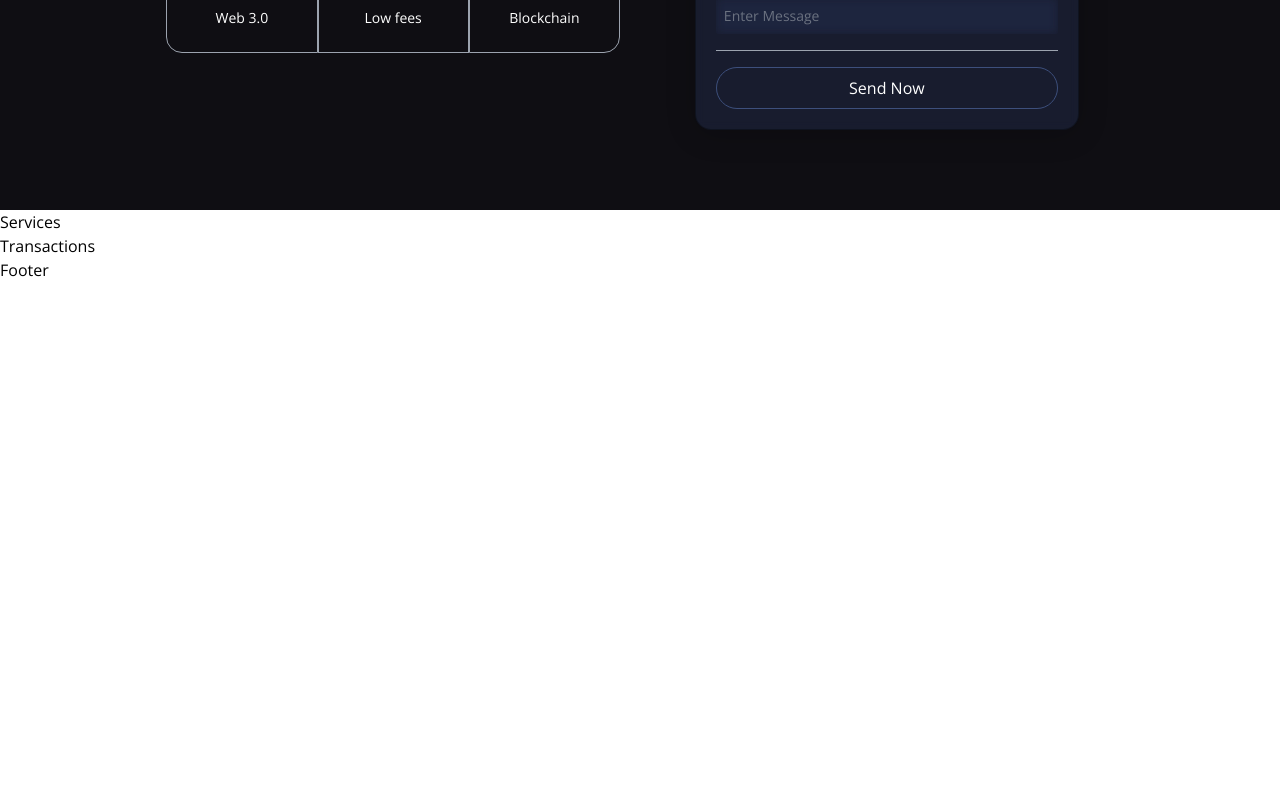
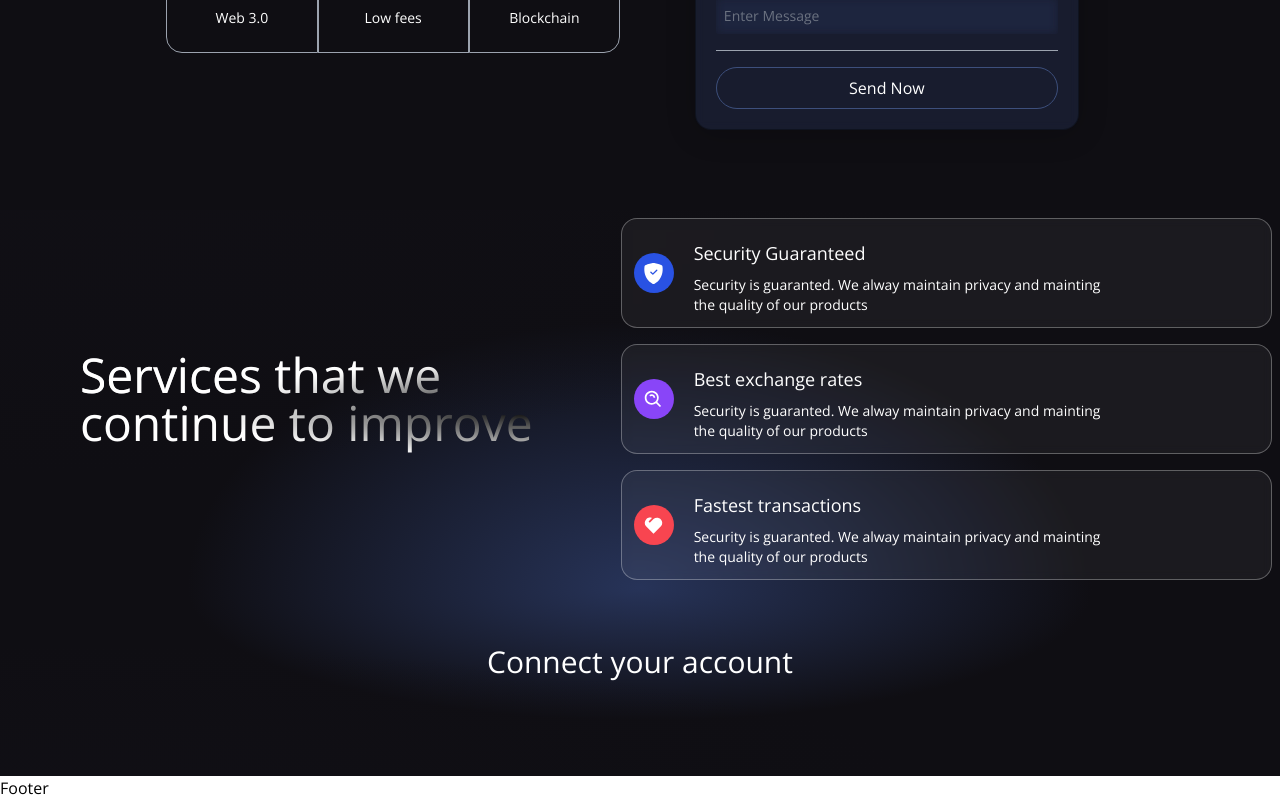
Before and after one commit to hoaflee/krycain, a React (Vite) app in the folder client/: page / in a window 1280 px wide. Shown: the part 543-1343 px from the top of the page. Before the commit the page ends 825 px from the top, so only its background shows below. Built offline with nearby package versions, Linux system fonts and the light colour scheme.

Commit message:
transaction

```diff
--- a/client/src/components/Services.jsx
+++ b/client/src/components/Services.jsx
@@ -1,5 +1,59 @@
+import { BsShieldFillCheck } from "react-icons/bs";
+import { BiSearchAlt } from "react-icons/bi";
+import { RiHeart2Fill } from "react-icons/ri";
+
+const ServiceCard = ({ color, title, icon, subtitle }) => (
+  <div className="flex flex-row justify-start items-center white-glassmorphism p-3 m-2 cursor-pointer hover:shadow-xl">
+    <div
+      className={`w-10 h-10 rounded-full flex justify-center items-center ${color}`}
+    >
+      {icon}
+    </div>
+
+    <div className="ml-5 flex flex-col flex-1">
+      <h1 className="mt-2 text-white text-lg"> {title} </h1>
+      <p className="mt-2 text-white text-sm md:w-9/12"> {subtitle} </p>
+    </div>
+  </div>
+);
+
 const Services = () => {
-  return <h1>Services</h1>;
+  return (
+    <div className="flex flex-col md:flex-row w-full justify-center items-center gradient-bg-services">
+      <div className="flex mf:flex-row flex-col items-center justify-between md:p-20 py-12 px-4">
+        <div className="flex-1 flex flex-col justify-start items-start">
+          <h1 className="text-white text-3xl sm:text-5xl py-2 text-gradient">
+            Services that we
+            <br />
+            continue to improve
+          </h1>
+        </div>
+      </div>
+
+      <div className="flex-1 flex flex-col justify-start items-center">
+        <ServiceCard
+          color="bg-[#2952E3]"
+          title="Security Guaranteed"
+          icon={<BsShieldFillCheck fontSize={21} className="text-white" />}
+          subtitle="Security is guaranted. We alway maintain privacy and mainting the quality of our products"
+        />
+
+        <ServiceCard
+          color="bg-[#8945F8]"
+          title="Best exchange rates"
+          icon={<BiSearchAlt fontSize={21} className="text-white" />}
+          subtitle="Security is guaranted. We alway maintain privacy and mainting the quality of our products"
+        />
+
+        <ServiceCard
+          color="bg-[#F84550]"
+          title="Fastest transactions"
+          icon={<RiHeart2Fill fontSize={21} className="text-white" />}
+          subtitle="Security is guaranted. We alway maintain privacy and mainting the quality of our products"
+        />
+      </div>
+    </div>
+  );
 };
 
 export default Services;
--- a/client/src/components/Transactions.jsx
+++ b/client/src/components/Transactions.jsx
@@ -1,5 +1,46 @@
+import React, { useContext, useState } from "react";
+import { TransactionContext } from "../context/TransactionContext";
+import dummyData from "../utils/dummyData";
+import { shortenAddress } from "../utils/shortenAddress";
+
+const TransactionCard = ({
+  addressTo,
+  addressFrom,
+  timestamp,
+  message,
+  keyword,
+  amount,
+  url,
+}) => {
+  return "transaction";
+};
+
 const Transactions = () => {
-  return <h1>Transactions</h1>;
+  const { currentAccount } = useContext(TransactionContext);
+
+  return (
+    <div className="flex w-full justify-center items-center 2xl:px-20 gradient-bg-transactions">
+      <div className="flex flex-col md:p-12 py-12 px-4">
+        {currentAccount ? (
+          <h3 className="text-white text-3xl text-center my-2">
+            {" "}
+            Lastest Transactions
+          </h3>
+        ) : (
+          <h3 className="text-white text-3xl text-center my-2">
+            {" "}
+            Connect your account
+          </h3>
+        )}
+
+        <div className="flex flex-wrap justify-center items-center mt-10">
+          {dummyData.reverse().map((transaction, i) => {
+            <TransactionCard key={i} {...transaction} />;
+          })}
+        </div>
+      </div>
+    </div>
+  );
 };
 
 export default Transactions;
--- a/client/src/components/Welcome.jsx
+++ b/client/src/components/Welcome.jsx
@@ -5,6 +5,7 @@
 
 import { TransactionContext } from "../context/TransactionContext";
 import { Loader } from "./";
+import { shortenAddress } from "../utils/shortenAddress";
 
 const commonStyles =
   "min-h-[70px] sm:px-0 px-2 sm:min-w-[120px] flex justify-center items-center border-[0.5px] border-gray-400 text-sm font-light text-white";
@@ -84,7 +85,9 @@
               </div>
 
               <div>
-                <p className="text-white font-light text-sm">Address</p>
+                <p className="text-white font-light text-sm">
+                  {shortenAddress(currentAccount)}
+                </p>
                 <p className="text-white font-semibold text-lg mt-1">
                   Ethereum
                 </p>
--- /dev/null
+++ b/client/src/utils/dummyData.js
@@ -0,0 +1,57 @@
+
+export default [
+  {
+    id: 1,
+    url: "https://metro.co.uk/wp-content/uploads/2015/05/pokemon_crying.gif?quality=90&strip=all&zoom=1&resize=500%2C284",
+    message: "",
+    timestamp: "12/21/2021, 4:33:21 PM",
+    addressFrom: "0xCF8e569A97C423952DdFf902375C7C76549A6A90",
+    amount: "0.01",
+    addressTo: "0x8aa395Ab97837576aF9cd6946C79024ef1acfdbE",
+  },
+  {
+    id: 2,
+    url: "https://media4.popsugar-assets.com/files/2013/11/07/832/n/1922398/eb7a69a76543358d_28.gif",
+    message: "",
+    timestamp: "12/21/2021, 4:33:21 PM",
+    addressFrom: "0xCF8e569A97C423952DdFf902375C7C76549A6A90",
+    amount: "0.01",
+    addressTo: "0x8aa395Ab97837576aF9cd6946C79024ef1acfdbE",
+  },
+  {
+    id: 3,
+    url: "https://acegif.com/wp-content/uploads/gif-shaking-head-38.gif",
+    message: "",
+    timestamp: "12/21/2021, 4:33:21 PM",
+    addressFrom: "0xCF8e569A97C423952DdFf902375C7C76549A6A90",
+    amount: "0.01",
+    addressTo: "0x8aa395Ab97837576aF9cd6946C79024ef1acfdbE",
+  },
+  {
+    id: 4,
+    url: "https://i.pinimg.com/originals/68/a0/9e/68a09e774e98242871c2db0f99307420.gif",
+    message: "",
+    timestamp: "12/21/2021, 4:33:21 PM",
+    addressFrom: "0xCF8e569A97C423952DdFf902375C7C76549A6A90",
+    amount: "0.01",
+    addressTo: "0x8aa395Ab97837576aF9cd6946C79024ef1acfdbE",
+  },
+  {
+    id: 5,
+    url: "https://i.pinimg.com/originals/73/d3/a1/73d3a14d212314ab1f7268b71d639c15.gif",
+    message: "",
+    timestamp: "12/21/2021, 4:33:21 PM",
+    addressFrom: "0xCF8e569A97C423952DdFf902375C7C76549A6A90",
+    amount: "0.01",
+    addressTo: "0x8aa395Ab97837576aF9cd6946C79024ef1acfdbE",
+  },
+  {
+    id: 6,
+    url: "https://www.omnisend.com/blog/wp-content/uploads/2016/09/funny-gifs-9.gif",
+    message: "",
+    timestamp: "12/21/2021, 4:33:21 PM",
+    addressFrom: "0xCF8e569A97C423952DdFf902375C7C76549A6A90",
+    amount: "0.01",
+    addressTo: "0x8aa395Ab97837576aF9cd6946C79024ef1acfdbE",
+  },
+];
--- /dev/null
+++ b/client/src/utils/shortenAddress.js
@@ -0,0 +1,2 @@
+export const shortenAddress = (address) =>
+  `${address.slice(0, 5)}...${address.slice(address.length - 4)}`;
```
